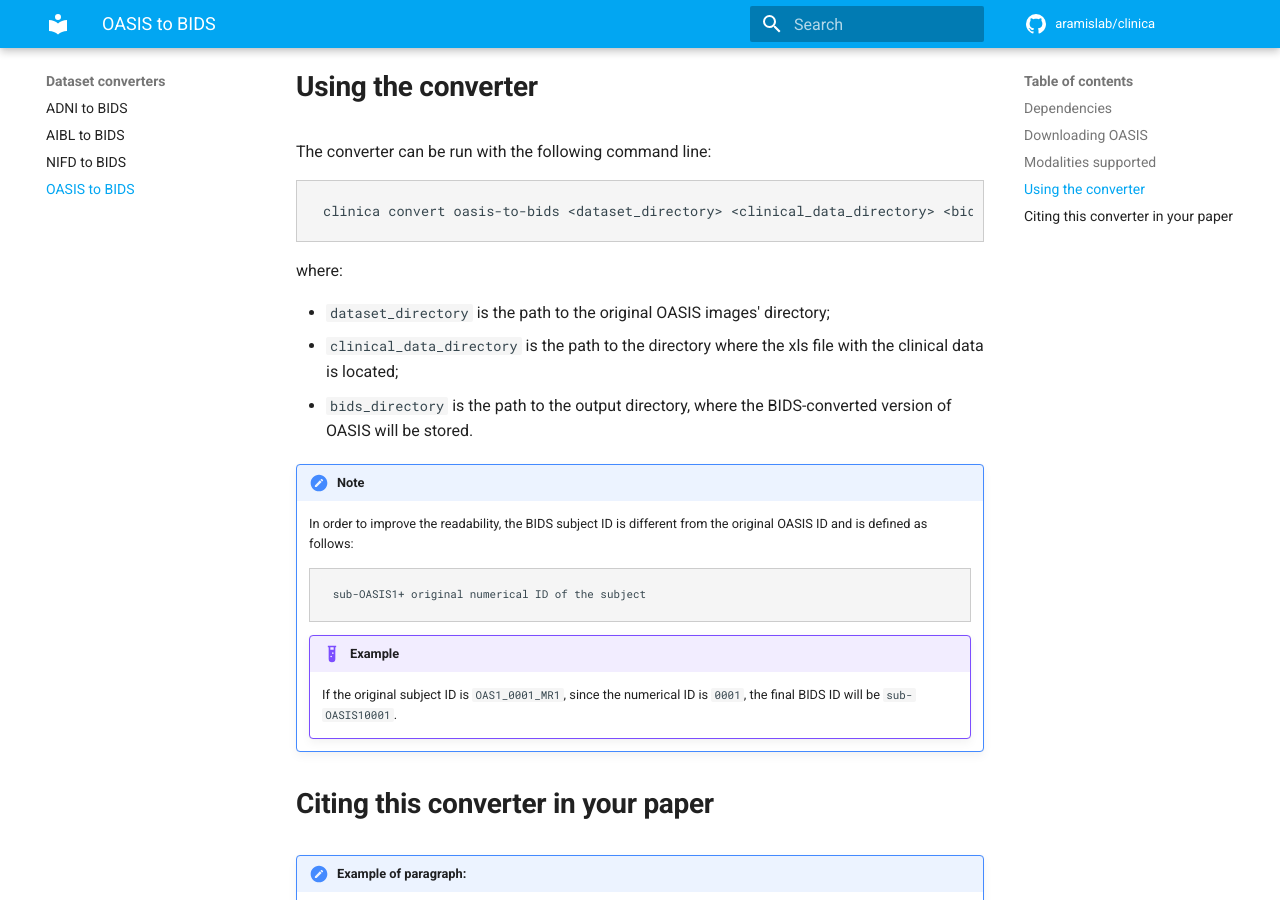
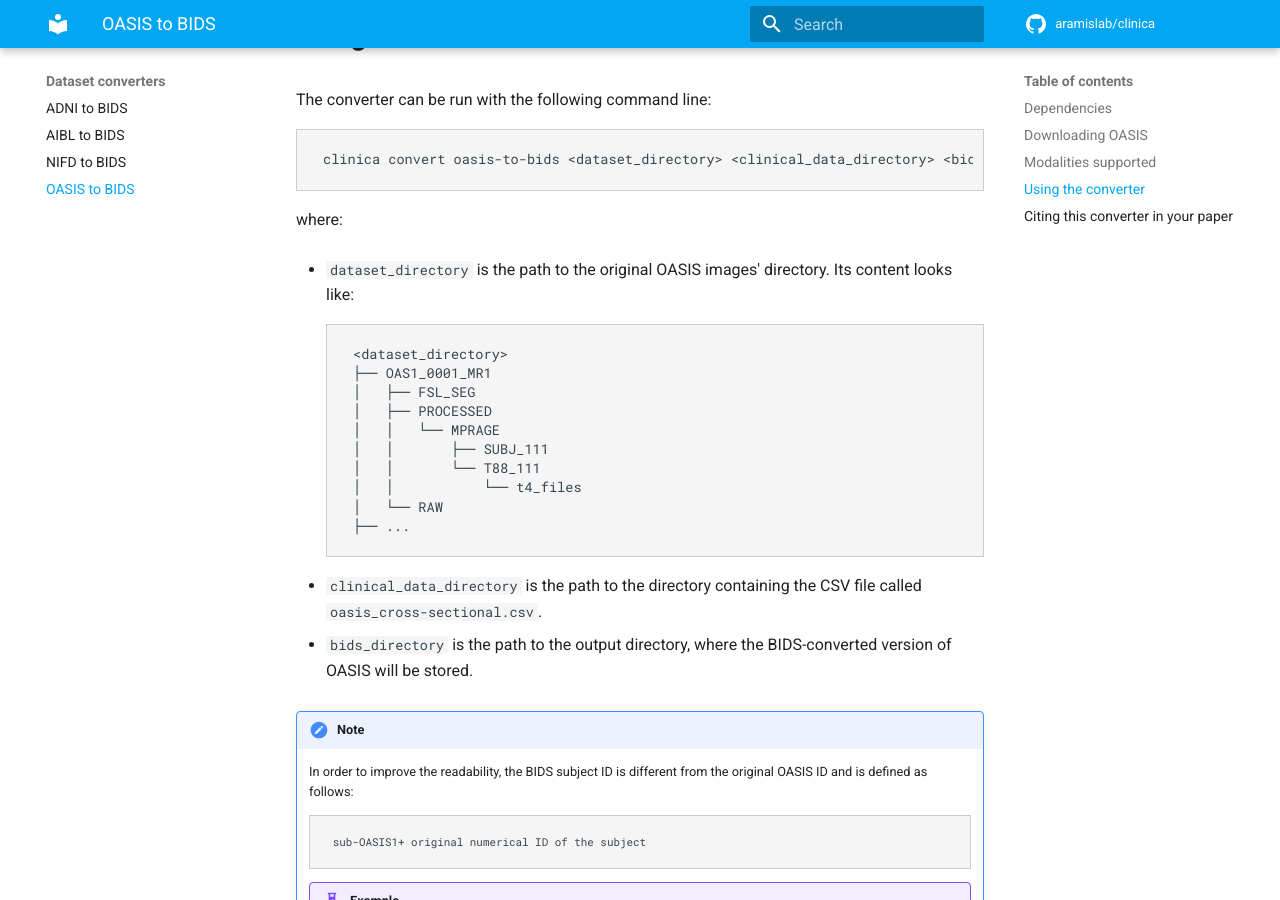
Before and after one commit to aramis-lab/clinica, an MkDocs documentation site: the page built from docs/Converters/OASIS2BIDS.md, in a window 1280 px wide and 900 px high, scrolled down 1609 px. Built offline with MkDocs 1.6.1 and Material for MkDocs 9.7.7, drawn with Linux system fonts in a browser that asks for light colours; comment, search, counter and statistics services are not loaded; some of the changed text lies outside the part shown.

Commit message:
Add more explanation to oasis-2-bids converter

````diff
--- a/docs/Converters/OASIS2BIDS.md
+++ b/docs/Converters/OASIS2BIDS.md
@@ -9,8 +9,7 @@
 
 
 ## Dependencies
-
-If you only installed the core of Clinica, this pipeline needs the installation of the **dcm2nii** and **dcm2niix** DICOM to NIfTI converters, and of **FreeSurfer**. You can find how to install these software packages on the [installation](../../#installing-clinica-from-source) page.
+If you installed the core of Clinica, this converter needs no further dependencies.
 
 ## Downloading OASIS
 
@@ -37,9 +36,23 @@
 
 where:
 
-  - `dataset_directory` is the path to the original OASIS images' directory;
-  - `clinical_data_directory` is the path to the directory where the xls file with the clinical data is located;
-  - `bids_directory` is the path to the output directory, where the BIDS-converted version of OASIS will be stored.
+- `dataset_directory` is the path to the original OASIS images' directory. Its content looks like:
+```text
+<dataset_directory>
+├── OAS1_0001_MR1
+│   ├── FSL_SEG
+│   ├── PROCESSED
+│   │   └── MPRAGE
+│   │       ├── SUBJ_111
+│   │       └── T88_111
+│   │           └── t4_files
+│   └── RAW
+├── ...
+```
+
+- `clinical_data_directory` is the path to the directory containing the CSV file called `oasis_cross-sectional.csv`.
+
+- `bids_directory` is the path to the output directory, where the BIDS-converted version of OASIS will be stored.
 
 !!! note
     In order to improve the readability, the BIDS subject ID is different from the original OASIS ID and is defined as follows:
````
